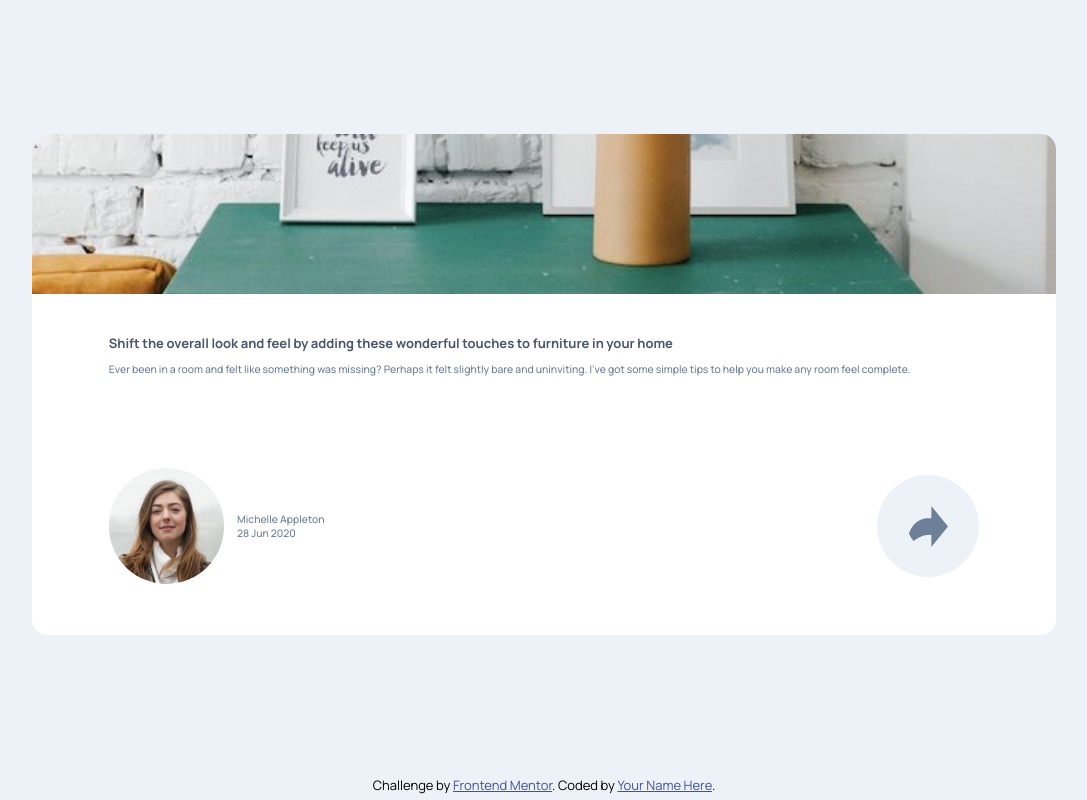
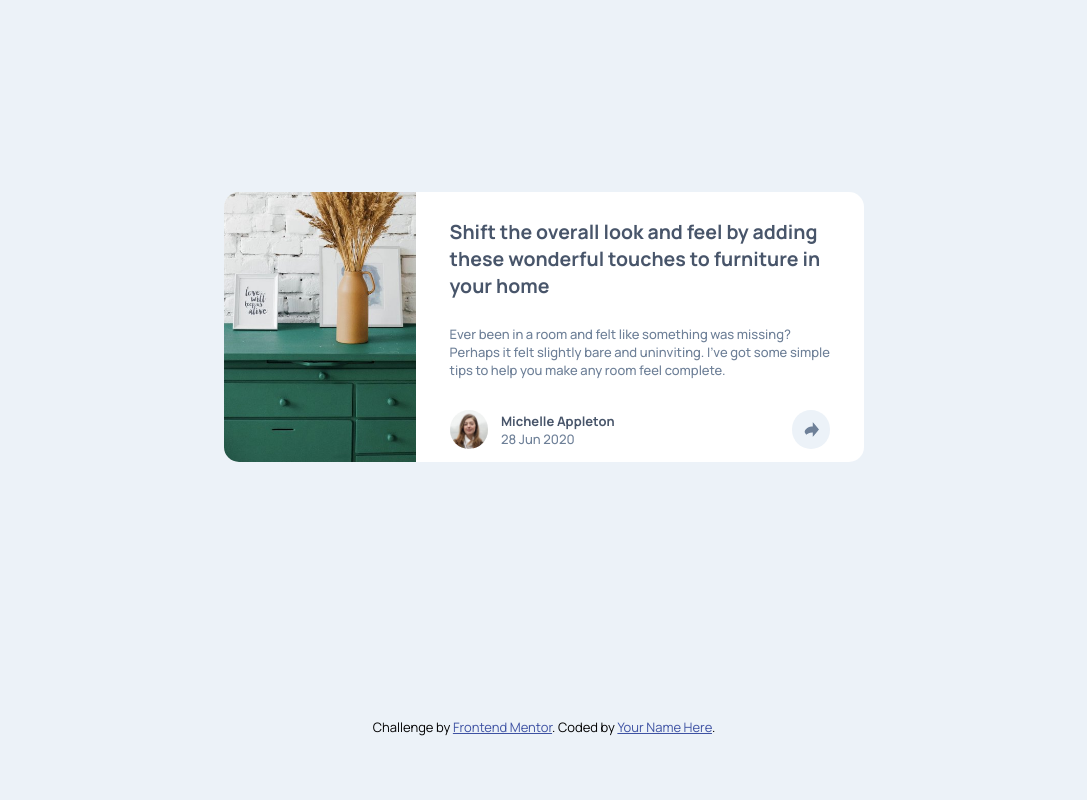
Before and after one commit to Marshall-Marcelo/Article-Preview, a plain HTML site: page index.html in a window 1280 px wide. Shown: the whole page, without its empty margins (96-1183 px from the left). Drawn offline with Linux system fonts and the light colour scheme.

Commit message:
desktop layout done

```diff
--- a/index.html
+++ b/index.html
@@ -24,6 +24,7 @@
   <body>
     <main class="container">
       <img class="desc-img" src="images/drawers.jpg" alt="" />
+      <div class="info">
         <div class="desc">
           <h1>
             Shift the overall look and feel by adding these wonderful touches to
@@ -39,7 +40,7 @@
           <div id="inactive" class="initial">
             <img src="images/avatar-michelle.jpg" alt="" />
             <div class="post">
-            <p>Michelle Appleton</p>
+              <p id="poster">Michelle Appleton</p>
               <p>28 Jun 2020</p>
             </div>
             <div id="share-btn-initial" class="share">
@@ -58,6 +59,7 @@
             </div>
           </div>
         </div>
+      </div>
     </main>
     <div class="attribution">
       Challenge by
--- a/style.css
+++ b/style.css
@@ -41,6 +41,8 @@ body {
 }
 
 .desc {
+  display: flex;
+  flex-direction: column;
   margin: 3% 7.5%;
 }
 
@@ -130,6 +132,11 @@ span {
   padding-left: 1em;
 }
 
+#poster {
+  color: var(--vdgb);
+  font-weight: var(--heavy);
+}
+
 .post p {
   margin: 0;
 }
@@ -140,3 +147,48 @@ span {
 .attribution a {
   color: var(--blue);
 }
+
+@media (min-width: 550px) {
+  .container {
+    width: 50vw;
+    height: auto;
+    flex-direction: row;
+  }
+
+  .container .desc-img {
+    max-height: 100%;
+    width: 15vw;
+    border-top-right-radius: 0px;
+    border-bottom-left-radius: 15px;
+  }
+
+  .author .initial,
+  .author .after {
+    padding: 1% 7.5% 3% 7.5%;
+    border-bottom-left-radius: 0px;
+  }
+
+  .author .initial img {
+    width: 3vw;
+    height: 3vw;
+  }
+
+  .author .initial .share {
+    width: 3vw;
+    height: 3vw;
+  }
+
+  .author .after .share {
+    width: 3vw;
+    height: 3vw;
+  }
+
+  .desc h1 {
+    font-size: 1.5em;
+  }
+
+  .desc p,
+  .post p {
+    font-size: 1em;
+  }
+}
```
Lines whose indentation alone changed are shown as unchanged.
